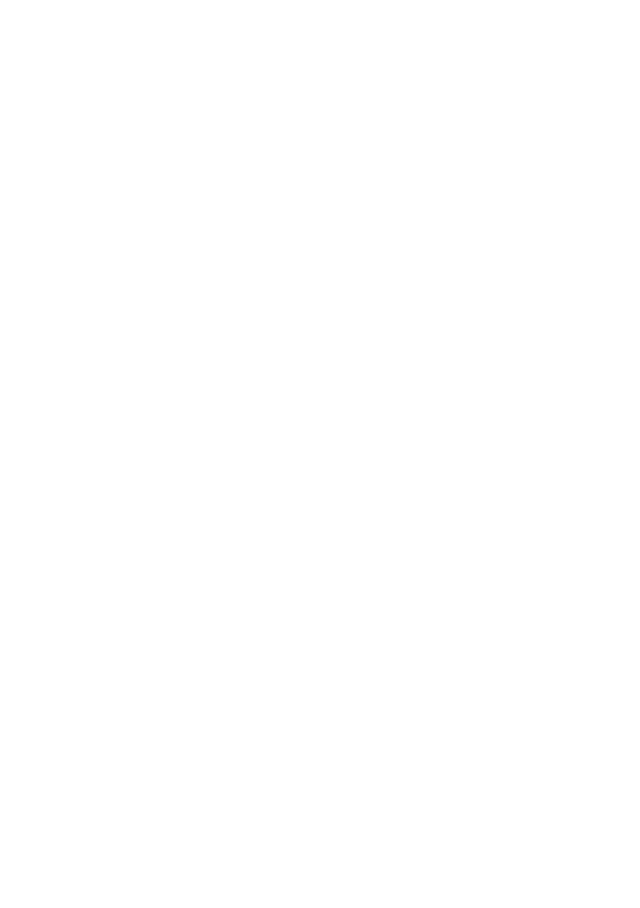
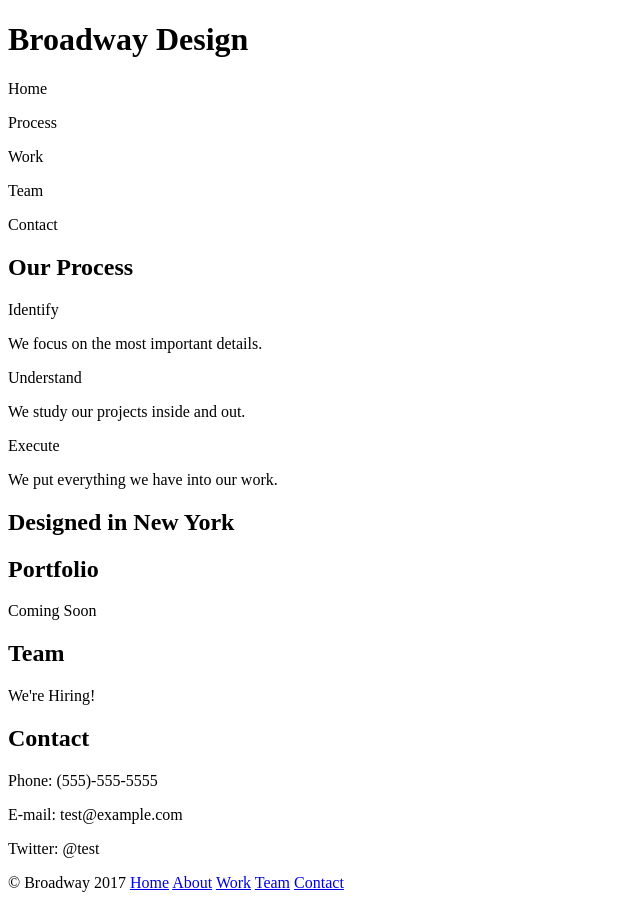
Before and after one commit to jdpagepc/broadway, a plain HTML site: page index.html in a window 1280 px wide. Shown: the whole page, without its empty margins (0-640 px from the left). Before the commit the page ends 800 px from the top, so only its background shows below. Drawn offline with Linux system fonts and the light colour scheme.

Commit message:
Add basic code

```diff
--- a/index.html
+++ b/index.html
@@ -1,9 +1,44 @@
 <!DOCTYPE html>
 <html>
 <head>
-	<title></title>
+	<title>Broadway Design</title>
 </head>
 <body>
-
+	<div class="header">
+		<h1>Broadway Design</h1>
+		<p>Home</p>
+		<p>Process</p>
+		<p>Work</p>
+		<p>Team</p>
+		<p>Contact</p>
+	</div>
+	<h2 class="chapter">Our Process</h2>
+	<p class="chapter">Identify</p>
+	<p>We focus on the most important details.</p>
+	<p class="chapter">Understand</p>
+	<p>We study our projects inside and out.</p>
+	<p class="chapter">Execute</p>
+	<p>We put everything we have into our work.</p>
+	<div class="header">
+		<h2>Designed in New York</h2>
+	</div>
+	<h2 class="chapter">Portfolio</h2>
+	<p>Coming Soon</p>
+	<h2 class="chapter">Team</h2>
+	<p>We're Hiring!</p>
+	<h2 class="chapter">Contact</h2>
+	<p>Phone: (555)-555-5555</p>
+	<p>E-mail: test@example.com</p>
+	<p>Twitter: @test</p>
+	<div class="footer">
+      <p>
+        © Broadway 2017
+        <a class="btn-nav" href="#">Home</a>
+        <a class="btn-nav" href="#about">About</a>
+        <a class="btn-nav" href="#work">Work</a>
+        <a class="btn-nav" href="#team">Team</a>
+        <a class="btn-nav" href="#contact">Contact</a>
+      </p>
+    </div>
 </body>
 </html>
```
